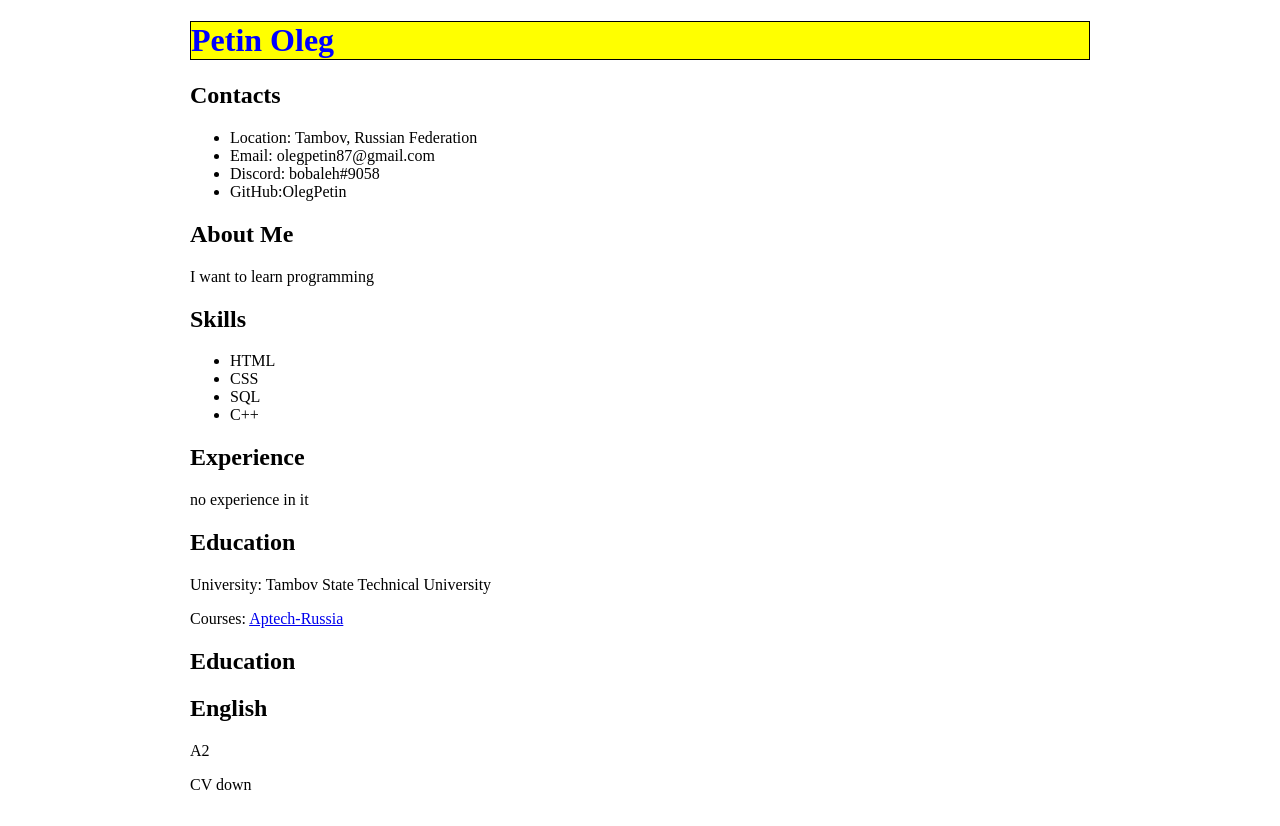
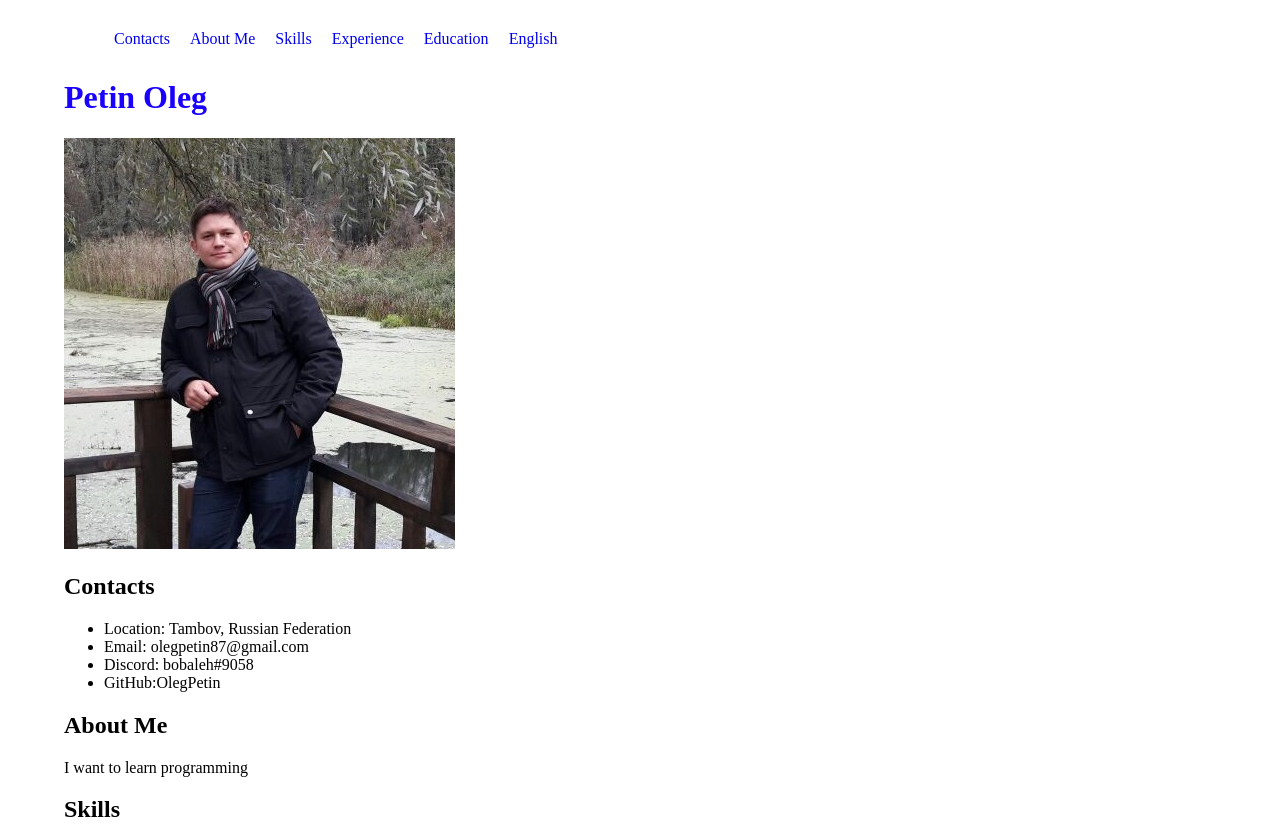
Before and after one commit to OlegPetin/rsschool-cv-st0, a plain HTML site: page index.html in a window 1280 px wide. Shown: the top 826 px of the page. Drawn offline with Linux system fonts and the light colour scheme.

Commit message:
feat: edit cv add foto and css

```diff
--- a/index.html
+++ b/index.html
@@ -9,11 +9,22 @@
 </head>
 <body class="block_center">
     <header>
+        <nav>
+            <ul class="menu">
+                <li><a href="#Contacts">Contacts</a></li>
+                <li><a href="#AboutMe">About Me</a></li>
+                <li><a href="#Skills">Skills</a></li>
+                <li><a href="#Experience">Experience</a></li>
+                <li><a href="#Education">Education</a></li>
+                <li><a href="#English">English</a></li>
+            </ul>
+        </nav>
         <h1>Petin Oleg</h1>
+        <img src="cv_foto.jpg" alt="Petin Oleg_foto">
     </header>
     <main>
     <section>
-        <h2>Contacts</h2>
+        <h2 class="main" id="Contacts">Contacts</h2>
         <ul>
             <li>Location: Tambov, Russian Federation</li>
             <li>Email: olegpetin87@gmail.com</li>
@@ -22,11 +33,11 @@
         </ul>
     </section>
     <section>
-        <h2>About Me</h2>
+        <h2 class="main" id="AboutMe">About Me</h2>
         <p>I want to learn programming</p>
     </section>
     <section>
-        <h2>Skills</h2>
+        <h2 class="main" id="Skills">Skills</h2>
         <ul>
             <li>HTML</li>
             <li>CSS</li>
@@ -35,22 +46,23 @@
         </ul>
     </section>
     <section>
-        <h2>Experience</h2>
+        <h2 class="main" id="Experience">Experience</h2>
         <p>no experience in it</p>
     </section>
     <section>
-        <h2>Education</h2>
+        <h2 class="main" id="Education">Education</h2>
         <p>University: Tambov State Technical University</p>
         <p>Courses: <a href="http://aptech-russia.com/ ">Aptech-Russia</a></p>
     </section>
-    <h2>Education</h2>
     <section>
-        <h2>English</h2>
+        <h2 class="main" id="English">English</h2>
         <p>A2</p>
     </section>
    </main>
-    <footer>
-        <p>CV down</p>
+    <footer class="footer_menu">
+        <div><a href="https://github.com/OlegPetin">My Github</a></div>
+        <div>2022</div>
+        <div><a href="https://rs.school/js/"><img src="rs_school_js.svg" alt="Logo rs_school_js"></a></div>
     </footer>
 </body>
 </html>
--- a/style.css
+++ b/style.css
@@ -1,9 +1,28 @@
 .block_center{
-  width: 900px;
+  width: 90%;
   margin: 20px auto;
 }
 h1 {
-    color: blue;
-    background-color: yellow;
-    border: 1px solid black;
+    color: rgb(25, 0, 255);
   }
+.menu{
+    display: flex;
+     }
+.menu li{
+  list-style-type: none;
+  margin: 10px;
+  }
+.menu li a{
+    text-decoration: none;
+  }
+.footer_menu {
+    display: flex;
+    align-items: stretch;
+    align-items: center;
+  }
+.footer_menu div{
+   margin: 30px;
+  }
+ .footer_menu img{
+    width: 150px;
+  }
```
Also changed, not shown: cv_foto.jpg (added), rs_school_js.svg (added).
